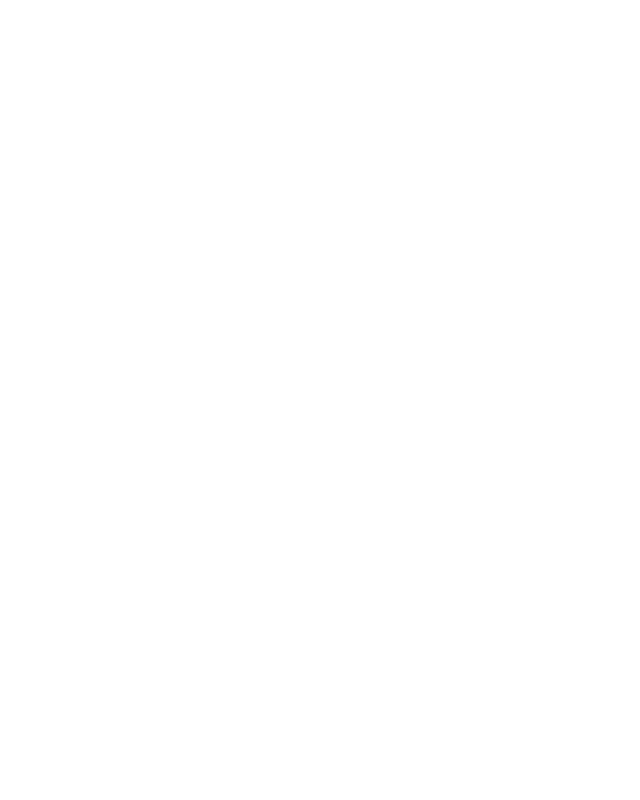
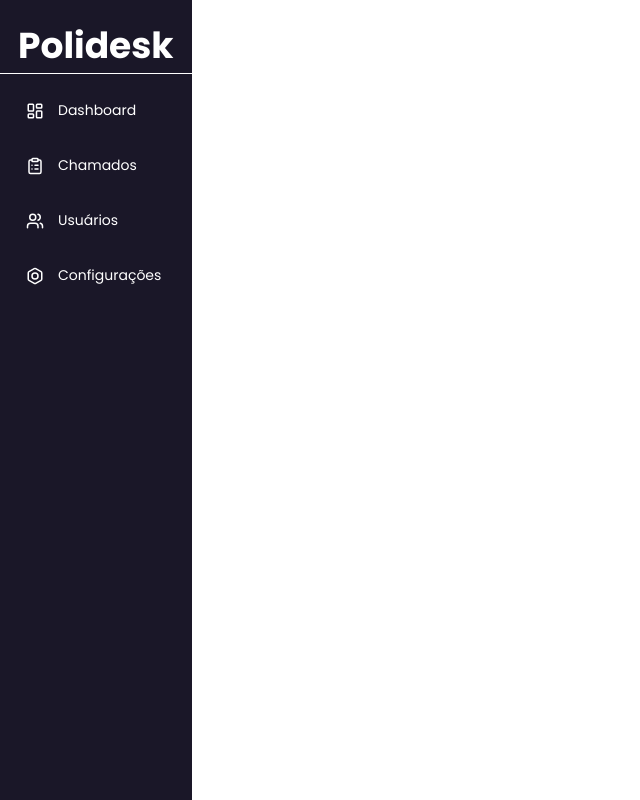
Before and after one commit to italobackend/ChamadoAPI, a React (Vite) app in the folder frontend/client/: page /sidebar in a window 1280 px wide. Before the commit this address had no page. Shown: the whole page, without its empty margins (0-640 px from the left). Built offline with nearby package versions, Linux system fonts and the light colour scheme.

Commit message:
feat(sidebar) ajuste no design da sidebar com hover

```diff
--- a/frontend/client/package.json
+++ b/frontend/client/package.json
@@ -11,6 +11,7 @@
   },
   "dependencies": {
     "@react-buddy/ide-toolbox": "^2.5.0",
+    "lucide-react": "^1.47.0",
     "react": "^19.2.8",
     "react-dom": "^19.2.8",
     "react-router-dom": "^7.18.4"
--- a/frontend/client/src/main.jsx
+++ b/frontend/client/src/main.jsx
@@ -10,6 +10,7 @@
         <BrowserRouter>
             <Routes>
                 <Route path="/" element={<Login />}/>
+                <Route path="/sidebar" element={<Sidebar/>}/>
                 <Route path="/dashboard" element={<Dashboard />}/>
             </Routes>
         </BrowserRouter>
--- a/frontend/client/src/pages/Dashboard/dashboard.jsx
+++ b/frontend/client/src/pages/Dashboard/dashboard.jsx
@@ -4,9 +4,12 @@
 import './style.css'
 import '../../index.css'
 import '../Sidebar/sidebar.jsx'
+import Sidebar from "../Sidebar/sidebar.jsx";
 
 function Dashboard() {
-
+    return (
+        <Sidebar/>
+    )
 }
 
 export default Dashboard
--- a/frontend/client/src/pages/Sidebar/sidebar.css
+++ b/frontend/client/src/pages/Sidebar/sidebar.css
@@ -0,0 +1,47 @@
+.sidebar {
+    position: fixed;
+    top: 0;
+    left: 0;
+    max-width: 360px;
+    height: 100vh;
+    background: #1a1728;
+}
+
+.sidebar h2 {
+    display: flex;
+    justify-content: center;
+    padding-top: 18px;
+    padding-left: 18px;
+    padding-right: 18px;
+    color: #ffffff;
+    font-size: 36px;
+    border-bottom: 1px solid #ffffff;
+}
+
+.sidebar nav {
+    padding: 18px;
+    display: flex;
+    justify-content: center;
+    flex-direction: column;
+    gap: 18px;
+}
+
+.sidebar a {
+    color: #ffffff;
+    text-decoration: none;
+    font-size: 14px;
+    transition: 0.2s;
+    padding: 8px;
+}
+
+.sidebar a:hover {
+    background: #ffffff;
+    border-radius: 4px;
+    color: #1a1728;
+}
+
+.links a {
+    display: flex;
+    gap: 14px;
+    align-items: center;
+}
--- a/frontend/client/src/pages/Sidebar/sidebar.jsx
+++ b/frontend/client/src/pages/Sidebar/sidebar.jsx
@@ -1,9 +1,25 @@
-import {useState} from 'react'
-import {useNavigate} from 'react-router-dom'
+import {useEffect, useState} from 'react'
+import {Link, useNavigate} from 'react-router-dom'
 import './sidebar.css'
 import '../../index.css'
 
+import {LayoutDashboard, ClipboardList, Users, Bolt} from "lucide-react";
+
 function Sidebar() {
+
+    return (
+        <div className={"sidebar"}>
+            <div className={"sidebar-content"}>
+                <h2>Polidesk</h2>
+                <nav className="links">
+                    <Link to={'/dashboard'}><LayoutDashboard size={18}/>Dashboard</Link>
+                    <Link to={'/chamados'}><ClipboardList size={18}/>Chamados</Link>
+                    <Link to={'/usuarios'}><Users size={18}/>Usuários</Link>
+                    <Link to={'/configuracoes'}><Bolt size={18}/>Configurações</Link>
+                </nav>
+            </div>
+        </div>
+    )
 }
 
 export default Sidebar
```
Also changed, not shown: 1 other file (tests, documents, lock files or other folders).
